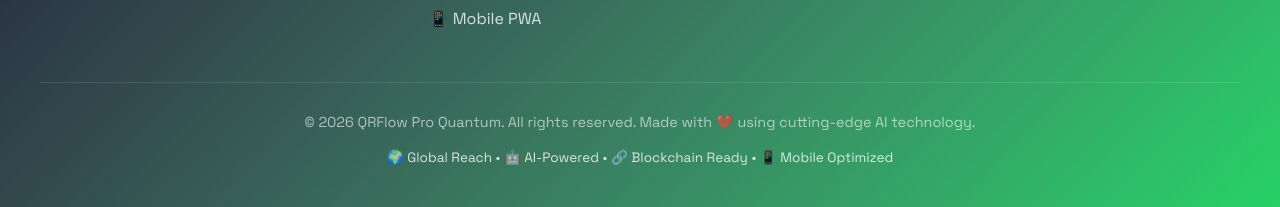
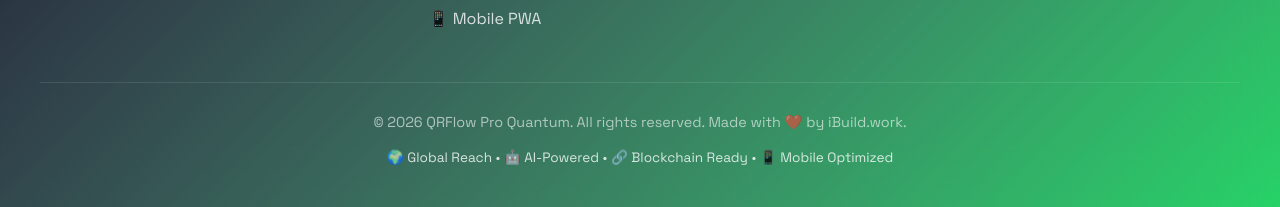
Before and after one commit to iBuild-ts/whatsappURLtoBarcode, a plain HTML site: page index.html in a window 1280 px wide. Shown: the part 1838-2045 px from the top of the page. Drawn offline with nearby package versions, Linux system fonts and the light colour scheme; a script that the page names is missing.

Commit message:
❤️ Updated Footer Credit
🎨 Footer Branding Update:
• Changed footer text to 'Made with ❤️ by iBuild.work'
• Removed technical AI reference for cleaner look
• Maintained professional design
• Kept copyright 2026
• Preserved feature highlights below

This gives proper attribution to iBuild.work as the creator of QRFlow Pro Quantum.

```diff
--- a/index.html
+++ b/index.html
@@ -987,7 +987,7 @@
                 margin-top: 40px;
             ">
                 <p style="color: rgba(255, 255, 255, 0.6); margin: 0; font-size: 0.9rem;">
-                    © 2026 QRFlow Pro Quantum. All rights reserved. Made with ❤️ using cutting-edge AI technology.
+                    © 2026 QRFlow Pro Quantum. All rights reserved. Made with ❤️ by iBuild.work.
                 </p>
                 <div style="margin-top: 15px;">
                     <span style="color: rgba(255, 255, 255, 0.8); font-size: 0.85rem;">
```
